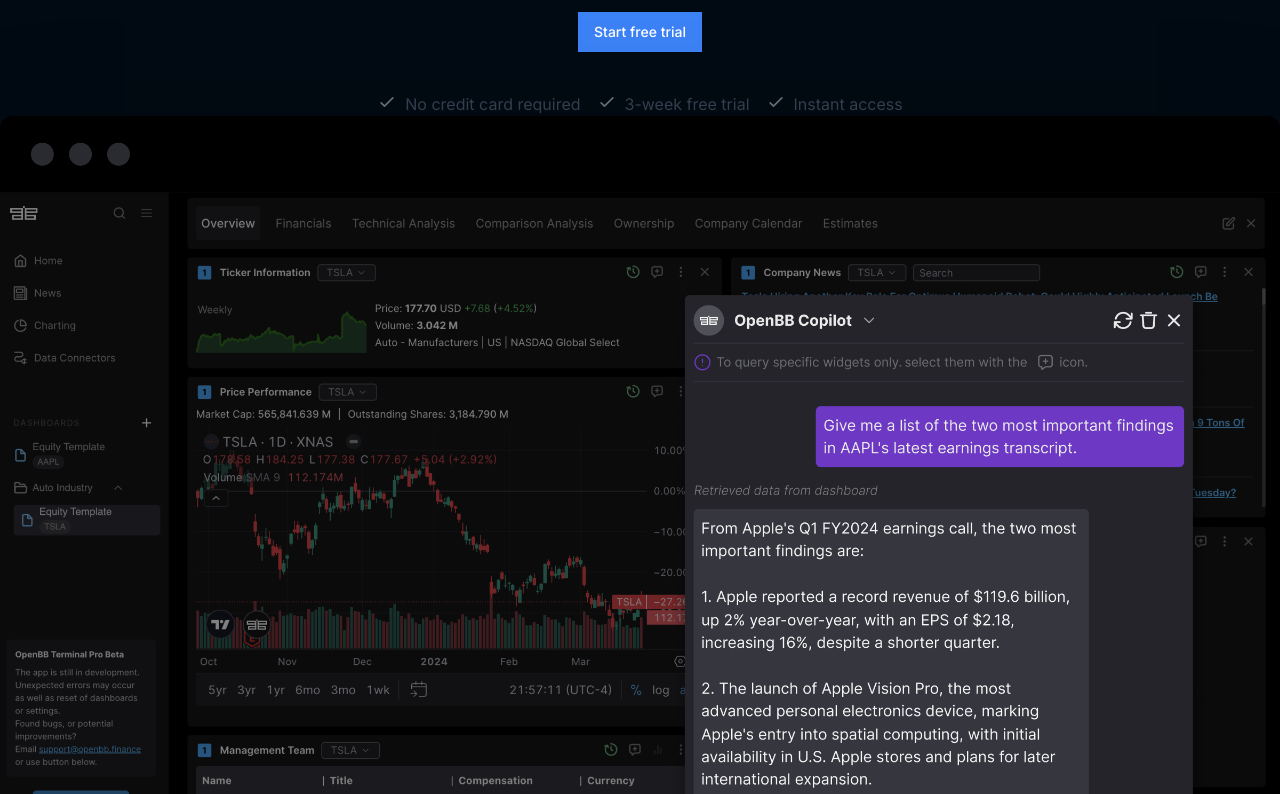
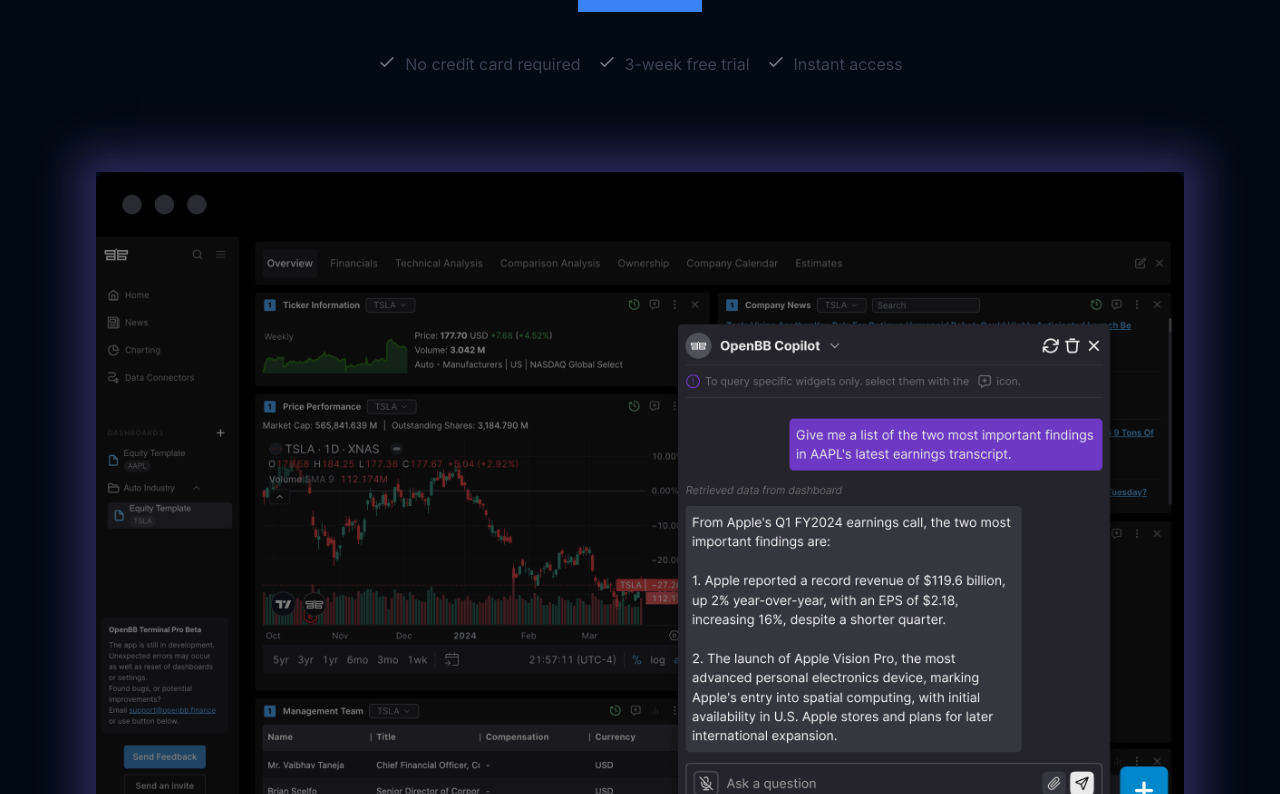
Before and after one commit to SimonZhang04/OpenBBClone, a Next.js app: page / in a window 1280 px wide. Shown: the part 466-1260 px from the top of the page. Built offline with nearby package versions, Linux system fonts and the light colour scheme.

Commit message:
updated big image and BorderGradientCard

```diff
--- a/src/components/BorderGradientCard.tsx
+++ b/src/components/BorderGradientCard.tsx
@@ -7,8 +7,8 @@
 const GlowBorder: React.FC<GlowBorderProps> = ({ children }) => {
   return (
     <div
-      className={`relative rounded-lg`}
-      style={{ boxShadow: `0 0 90px 13px rgba(0,0,0,0.1)` }}
+      className="relative rounded-lg m-24"
+      style={{ boxShadow: `0 0 40px 20px rgba(72, 61, 139, 0.6)` }}
     >
       {children}
     </div>
--- a/src/components/Navbar.tsx
+++ b/src/components/Navbar.tsx
@@ -40,7 +40,7 @@
 
 export default function Navbar() {
   return (
-    <NavigationMenu>
+    <NavigationMenu className="fixed w-screen bg-background">
       <Logo />
       <NavigationMenuList>
         <NavigationMenuItem>
```
